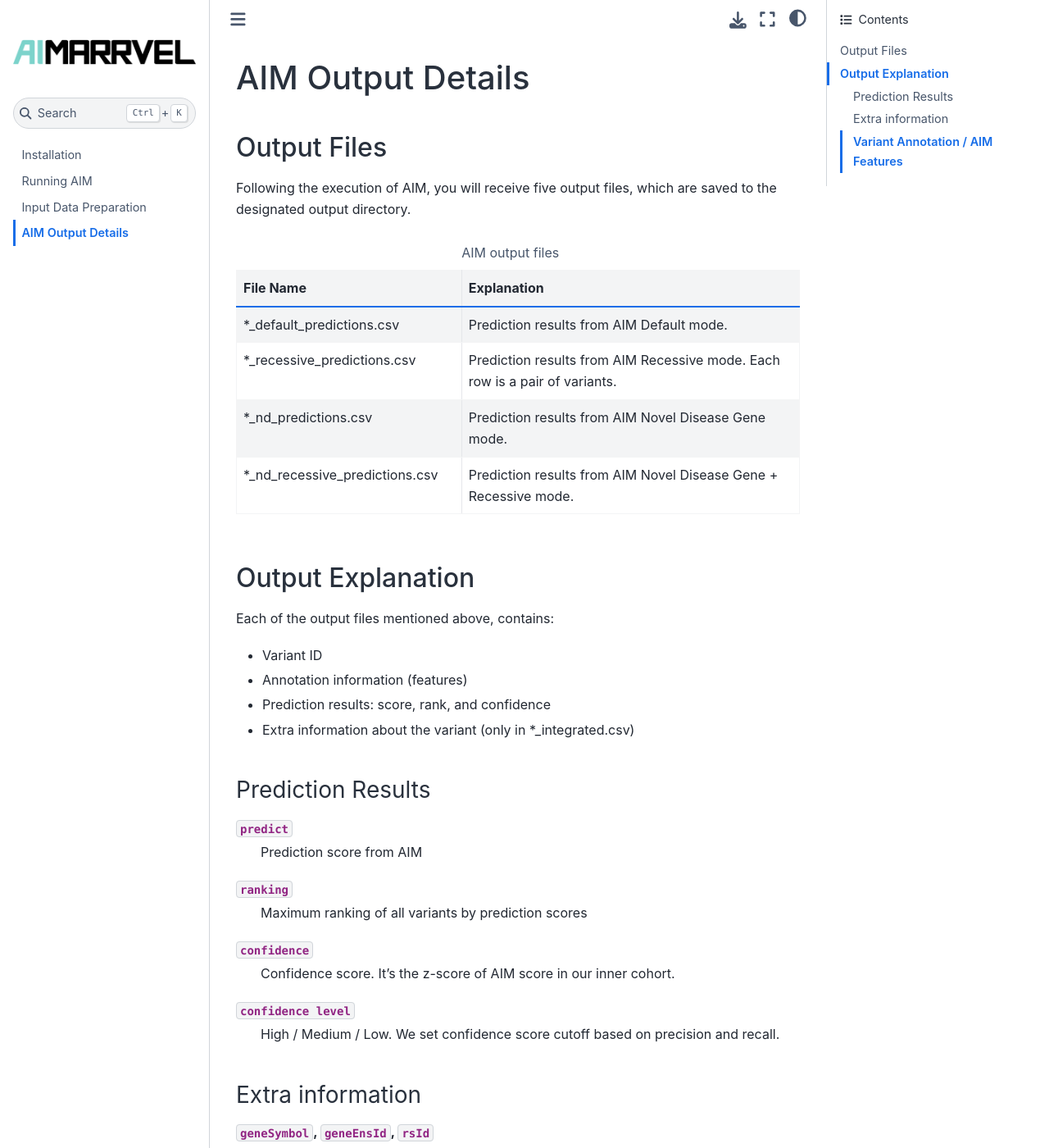
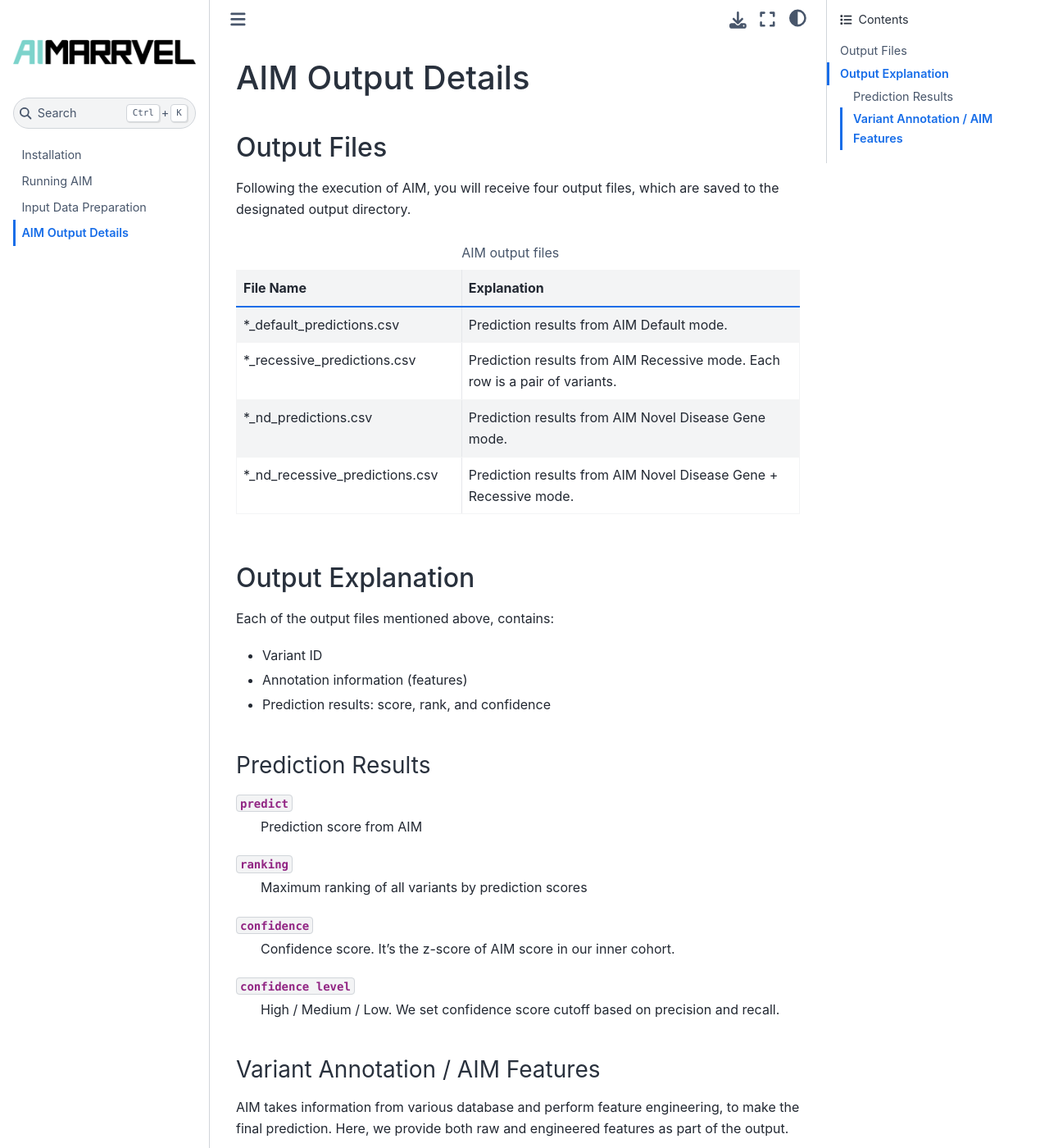
Before and after one commit to LiuzLab/AI_MARRVEL, a Sphinx documentation site: the page built from docs/source/output.rst, in a window 1280 px wide and 1400 px high. Shown: the whole window at 82% size. Built offline with Sphinx 7.4.7 and the Sphinx Book theme 1.1.4, drawn with Linux system fonts in a browser that asks for light colours; some of the changed text lies outside the part shown.

Commit message:
Fix description for --storedir and Update docs for outputs

```diff
--- a/docs/source/output.rst
+++ b/docs/source/output.rst
@@ -7,7 +7,7 @@
 
 Output Files
 ========================
-Following the execution of AIM, you will receive five output files, which are saved to the designated output directory.
+Following the execution of AIM, you will receive four output files, which are saved to the designated output directory.
 
 .. list-table:: AIM output files
    :header-rows: 1
@@ -31,7 +31,6 @@
 - Variant ID
 - Annotation information (features)
 - Prediction results: score, rank, and confidence
-- Extra information about the variant (only in \*_integrated.csv)
 
 
 
@@ -50,23 +49,6 @@
 
 ``confidence level``
    High / Medium / Low. We set confidence score cutoff based on precision and recall.
-
-
-
-
-Extra information
------------------------
-``geneSymbol``, ``geneEnsId``, ``rsId``
-   Variant and Gene ID
-
-``HGVSc``
-   Human Genome Variation Society's nomenclature for describing variants at the cDNA level.
-
-``HGVSp``
-   Human Genome Variation Society's nomenclature for describing variants at protein level.
-
-
-
 
 Variant Annotation / AIM Features
 -------------------------------------
--- a/nextflow_schema.json
+++ b/nextflow_schema.json
@@ -46,7 +46,7 @@
         "storedir": {
           "type": "string",
           "default": "./store",
-          "description": "Output directory."
+          "description": "Path to a shared directory for intermediate files. Reusing this directory across runs skips regenerating common files and cuts runtime."
         },
         "ref_dir": {
           "type": "string",
```
